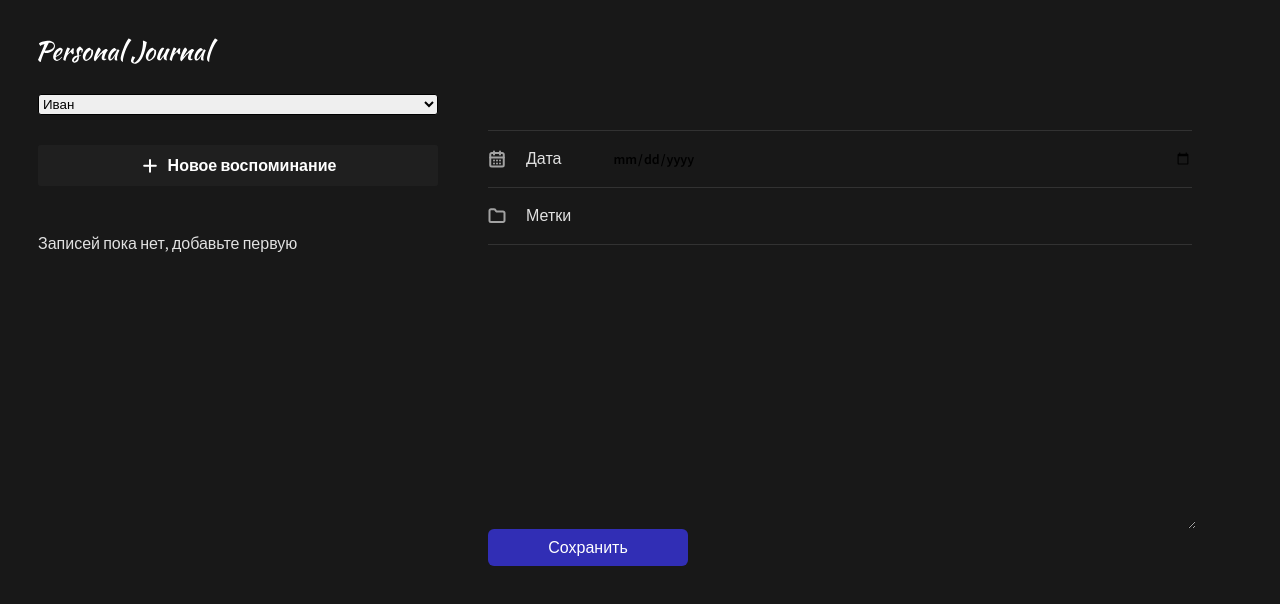
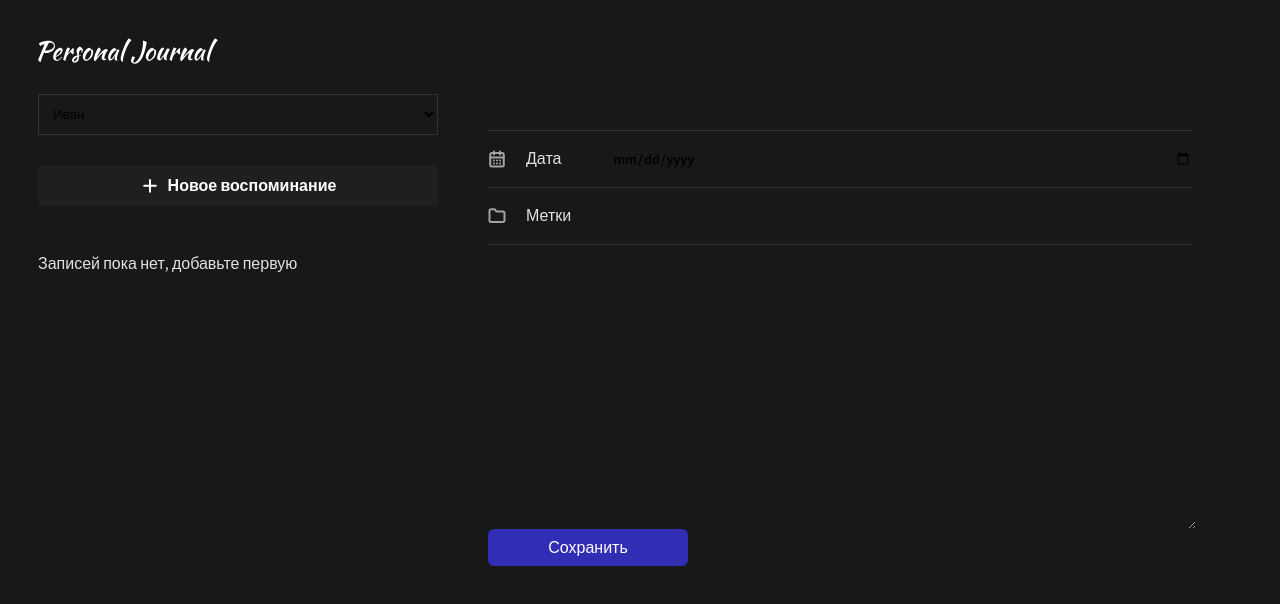
Before and after one commit to annabeliaeva/my-diary, a React (Vite) app: page / in a window 1280 px wide. Shown: the top 604 px of the page. Built offline with nearby package versions, Linux system fonts and the light colour scheme.

Commit message:
style select

```diff
--- a/src/components/SelectUser/SelectUser.module.css
+++ b/src/components/SelectUser/SelectUser.module.css
@@ -1,4 +1,5 @@
 .select {
-  border-radius: 3px;
-  border-color: black;
+  padding: 10px;
+  background: none;
+  border: 1px solid #323232;
 }
```
